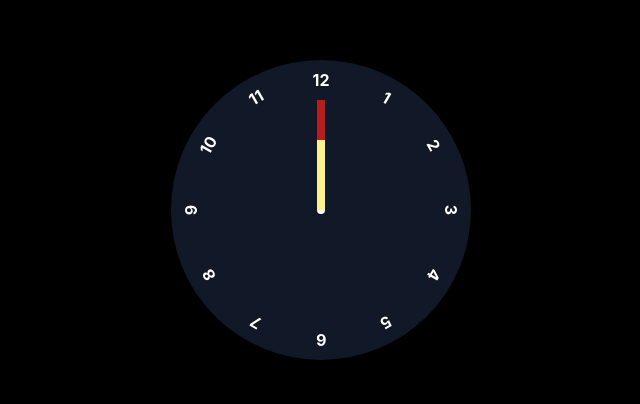
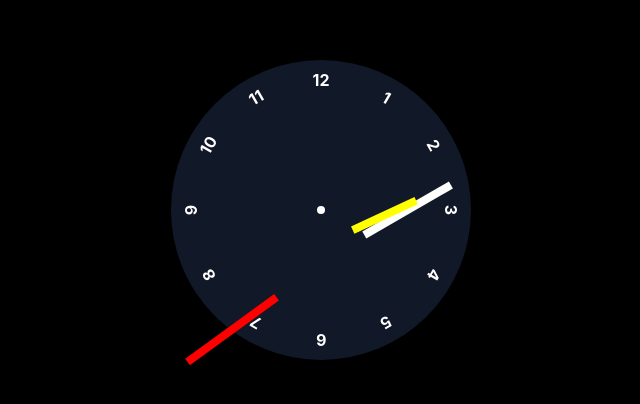
Before and after one commit to fagoon1311/analogclock, a React (Create React App) app: page / in a window 1280 px wide. Shown: the part 190-594 px from the top of the page, without its empty margins (319-959 px from the left). Built offline with nearby package versions, Linux system fonts and the light colour scheme.

Commit message:
centring left

```diff
--- a/src/components/AnalogClock.js
+++ b/src/components/AnalogClock.js
@@ -1,71 +1,92 @@
 import React, { useEffect, useState } from 'react';
 
 const AnalogClock = () => {
-  const digits = [1,2,3,4,5,6,7,8,9,10,11,12]
-  const [hourRot, setHourRot] = useState()
-  const [minRot, setMinRot] = useState()
-  const [secRot, setSecRot] = useState()
+  const digits = [1, 2, 3, 4, 5, 6, 7, 8, 9, 10, 11, 12];
+  const [hourRot, setHourRot] = useState(0);
+  const [minRot, setMinRot] = useState(0);
+  const [secRot, setSecRot] = useState(0);
 
-  let radius = 150
-  let centreoffset = radius - 20
+  const radius = 150;
+  const centerOffset = radius - 20; // adjust if needed
 
-  let displayTime = () =>{
-    let date = new Date()
-    let hour = date.getHours()
-    let minute = date.getMinutes()
-    let seconds = date.getSeconds()
-    let h_rotation = hour * 30 + minute/2
-    let m_rotation = 6 * minute
-    let s_rotation = 6 * seconds
-    console.log(h_rotation)
-    console.log(m_rotation)
-    console.log(s_rotation)
-    setHourRot(h_rotation)
-    setMinRot(m_rotation)
-    setSecRot(s_rotation)
-  }
+  const displayTime = () => {
+    const date = new Date();
+    const hour = date.getHours();
+    const minute = date.getMinutes();
+    const seconds = date.getSeconds();
 
-  useEffect(()=>{
-    const interval = setInterval(displayTime, 1000)
-    return ()=> clearInterval(interval)
-  }, [hourRot, minRot, secRot])
+    const h_rotation = (hour % 12) * 30 + minute / 2;
+    const m_rotation = minute * 6;
+    const s_rotation = seconds * 6;
+
+    setHourRot(h_rotation);
+    setMinRot(m_rotation);
+    setSecRot(s_rotation);
+  };
+
+  useEffect(() => {
+    const interval = setInterval(displayTime, 1000);
+    return () => clearInterval(interval);
+  }, []);
 
   return (
     <div className='bg-gray-900 h-[300px] w-[300px] rounded-full relative flex items-center justify-center'>
-      {
-        digits.map((digit)=>(
-          <div className='absolute'
+      {digits.map((digit) => (
+        <div
+          key={digit}
+          className='absolute'
+          style={{
+            transform: `rotate(${digit * 30}deg) translateY(-${centerOffset}px)`,
+            transformOrigin: 'center',
+          }}
+        >
+          <span
+            className='text-white font-bold'
             style={{
-              transform:`rotate(${digit*30}deg) translateY(-${centreoffset}px)`,
-              transformOrigin: 'center'
+              transform: `rotate(-${digit * 30}deg)`,
             }}
           >
-            <span className='text-white font-bold'
-              style={{
-                transform: `rotate(-${digit*30}deg)`
-              }}
-            >{digit}</span>
+            {digit}
+          </span>
+        </div>
+      ))}
 
-          </div>
-        ))
-      }
       <div className='h-2 w-2 rounded-full bg-white absolute'></div>
 
-      <div className='absolute w-2 h-[100px] bg-white'
-      style={{
-        transformOrigin:'bottom center', // sets origin to bottom centre
-        transform: 'translateY(-50px)'
-      }}></div>
-      <div className='absolute w-2 h-[110px] bg-red-700'style={{
-        transformOrigin:'bottom center', // sets origin to bottom centre
-        transform: 'translateY(-55px)'
-      }}></div>
-      <div className='absolute w-2 h-[70px] bg-yellow-200'style={{
-        transformOrigin:'bottom center', // sets origin to bottom centre
-        transform: 'translateY(-35px)'
-      }}></div>
+      {/* Minute Hand */}
+      <div
+        className='absolute w-2'
+        style={{
+          height: '100px',
+          backgroundColor: 'white',
+          transform: `rotate(${minRot}deg) translateY(-50px)`,
+          transformOrigin: 'bottom center',
+        }}
+      ></div>
+
+      {/* Second Hand */}
+      <div
+        className='absolute w-2'
+        style={{
+          height: '110px',
+          backgroundColor: 'red',
+          transform: `rotate(${secRot}deg) translateY(-55px)`,
+          transformOrigin: 'bottom center',
+        }}
+      ></div>
+
+      {/* Hour Hand */}
+      <div
+        className='absolute w-2'
+        style={{
+          height: '70px',
+          backgroundColor: 'yellow',
+          transform: `rotate(${hourRot}deg) translateY(-35px)`,
+          transformOrigin: 'bottom center',
+        }}
+      ></div>
     </div>
-  )
+  );
 };
 
 export default AnalogClock;
```
